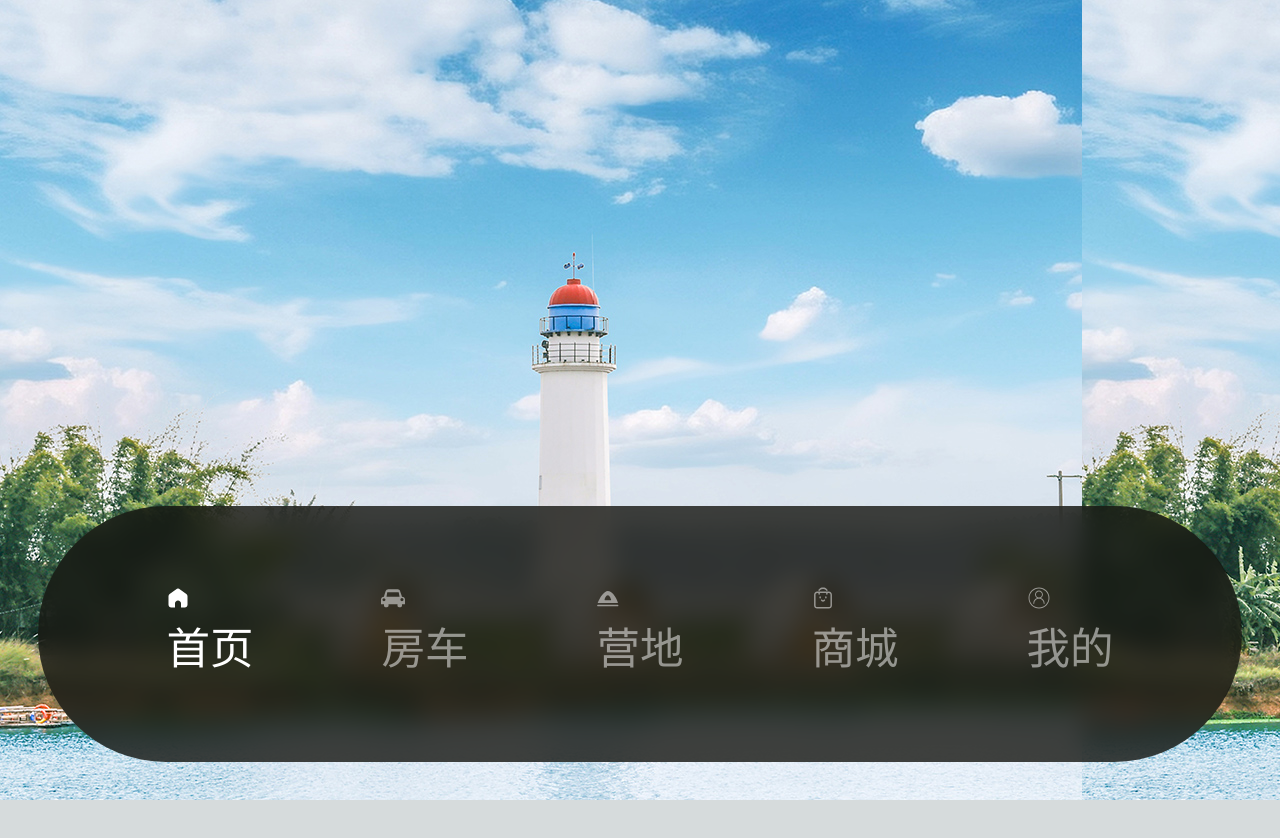
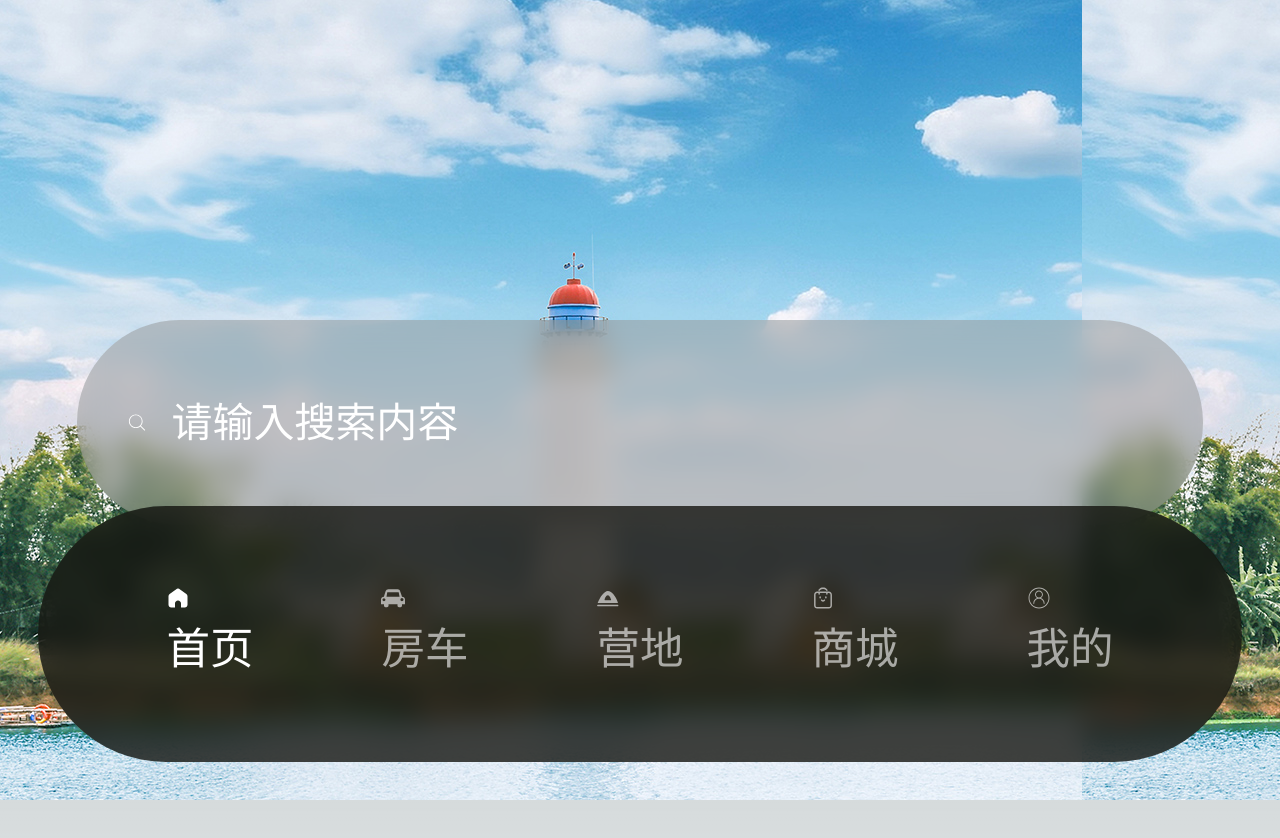
Before and after one commit to dandanDQ/dandanDQ.github.io, a Next.js app: page /components in a window 1280 px wide. Shown: the top 838 px of the page. Before the commit the page ends 800 px from the top, so only its background shows below. Built offline with nearby package versions, Linux system fonts and the light colour scheme.

Commit message:
feat: add input component.

```diff
--- /dev/null
+++ b/app/components/Input.scss
@@ -0,0 +1,25 @@
+.input-component {
+    width: 100%;
+    background-color: rgba(149, 149, 149, 0.5);
+    backdrop-filter: blur(1vw);
+    border-radius: 12vw;
+    display: flex;
+    padding: 2vw 4vw;
+    .input {
+        height: 12vw;
+        flex: 1 1 0;
+        background: transparent;
+        outline:  none;
+        color: #fff;
+        font-size: 3.2vw;
+        &::placeholder {
+            color: #fff;
+            font-size: 3.2vw;
+        }
+    }
+    .img {
+        flex: 0 0 1;
+        margin-right: 2vw;
+    }
+
+}
--- /dev/null
+++ b/app/components/Input.tsx
@@ -0,0 +1,22 @@
+
+import "./Input.scss"
+import Image from "next/image"
+
+interface InputProps {
+    placeholder: string
+}
+export default function Input({placeholder} : InputProps) {
+  return (
+    <div className="input-component">
+        <Image
+            className="img"
+            src='/search.svg'
+            width={18}
+            height={18}
+            alt="Picture of the author"
+            priority
+            />
+        <input type="text" className="input" placeholder={placeholder}/>
+    </div>
+  );
+}
--- a/app/components/NavButton.scss
+++ b/app/components/NavButton.scss
@@ -10,5 +10,5 @@
 }
 
 .disabled {
-    filter: opacity(50%);
+    filter: opacity(60%);
 }
--- a/app/components/page.scss
+++ b/app/components/page.scss
@@ -7,4 +7,8 @@
         left: 3vw;
         right: 3vw;
     }
+    .input-area {
+        padding: 25vw 6vw;
+
+    }
 }
--- a/app/components/page.tsx
+++ b/app/components/page.tsx
@@ -1,10 +1,12 @@
 import Navbar from './NavBar';
 import "./page.scss"
+import Input from './Input'
 
 // 使用示例
 export default function Page() {
   return (
     <div className='component-sample'>
+      <div className='input-area'><Input placeholder='请输入搜索内容'/></div>
       <div className='nav-bar'>
         <Navbar></Navbar>
       </div>
--- a/app/globals.css
+++ b/app/globals.css
@@ -11,8 +11,8 @@
 @media (prefers-color-scheme: dark) {
   :root {
     --foreground-rgb: 255, 255, 255;
-    --background-start-rgb: 0, 0, 0;
-    --background-end-rgb: 0, 0, 0;
+    --background-start-rgb: #f4f4f4;
+    --background-end-rgb: #f4f4f4;
   }
 }
 
```
Also changed, not shown: public/search.svg (added).
